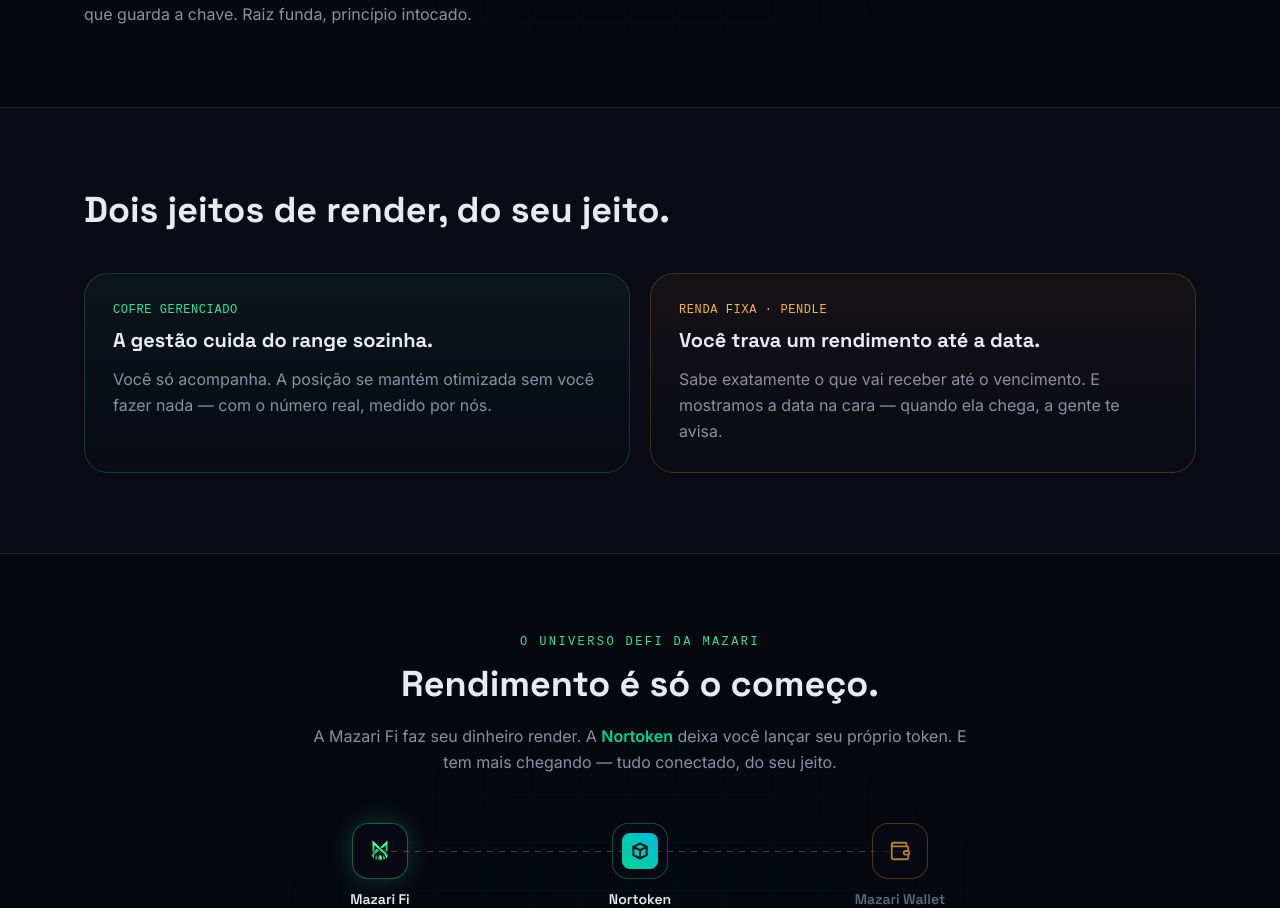
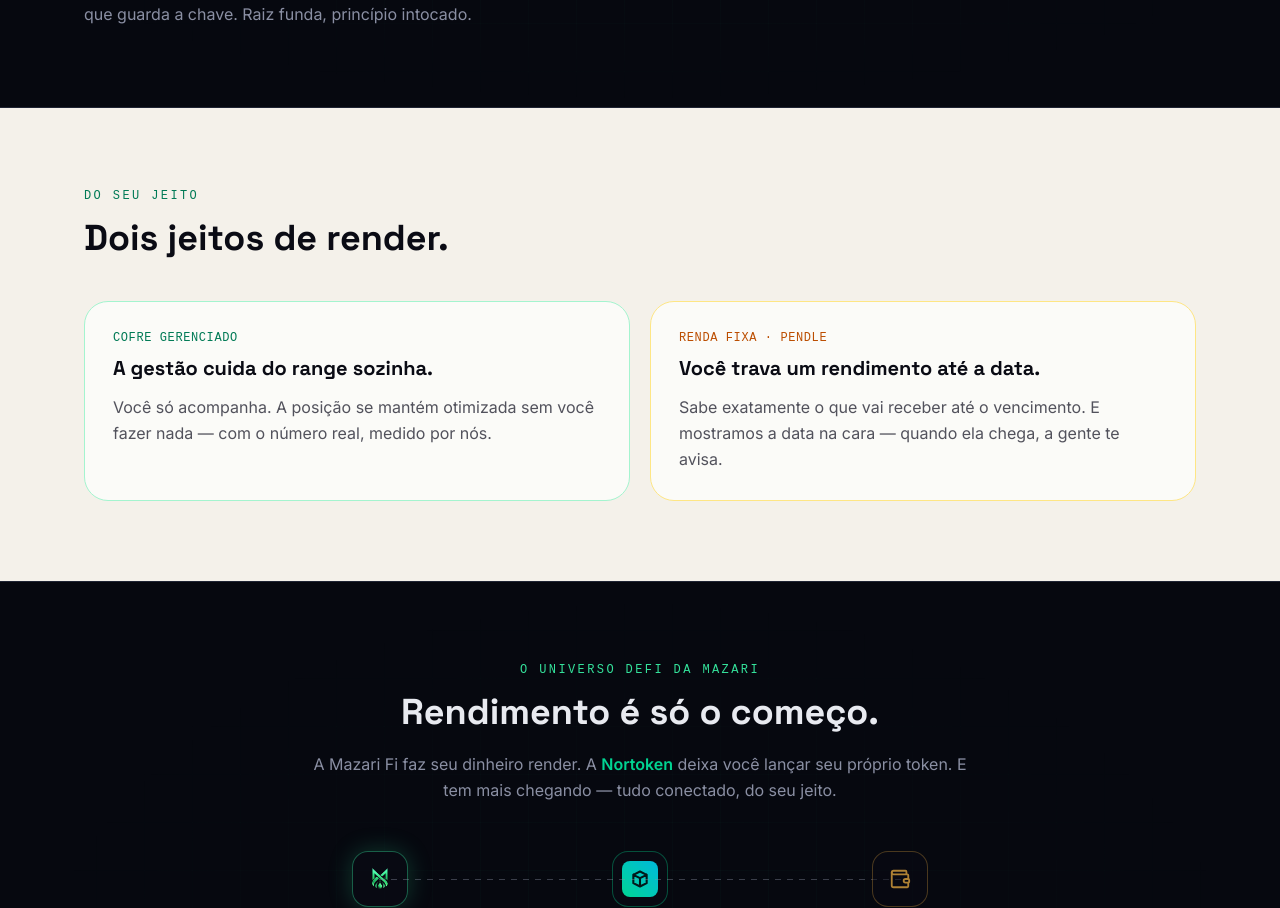
Before and after one commit to Opresida/mazarifi, a React (Vite) app in the folder app/: page / in a window 1280 px wide. Shown: the part 3951-4859 px from the top of the page. Built offline with nearby package versions, Linux system fonts and the light colour scheme; no server answers.

Commit message:
style(landing): 'Dois jeitos de render' vira secao clara (2a quebra de cor) - ritmo dark/claro intencional, a Honestidade nao fica mais sozinha

```diff
--- a/app/src/pages/Landing.tsx
+++ b/app/src/pages/Landing.tsx
@@ -210,28 +210,31 @@
         </div>
       </section>
 
-      {/* S6 — Gerenciadas + Pendle */}
-      <section className="mx-auto max-w-6xl px-5 py-20">
+      {/* S6 — Gerenciadas + Pendle (seção CLARA — 2ª quebra de cor) */}
+      <section className="bg-bone text-ink">
+        <div className="mx-auto max-w-6xl px-5 py-20">
           <Reveal>
-          <h2 className="font-display max-w-2xl text-3xl font-bold leading-tight text-ftext sm:text-4xl">
-            Dois jeitos de render, do seu jeito.
+            <p className="font-mono text-xs uppercase tracking-[0.2em] text-emerald-700">do seu jeito</p>
+            <h2 className="font-display mt-3 max-w-2xl text-3xl font-bold leading-tight sm:text-4xl">
+              Dois jeitos de render.
             </h2>
           </Reveal>
           <div className="mt-10 grid gap-5 lg:grid-cols-2">
             <Reveal>
-            <div className="h-full rounded-3xl border border-lime/20 bg-gradient-to-b from-lime/5 to-transparent p-7">
-              <p className="font-mono text-xs uppercase tracking-wider text-lime">cofre gerenciado</p>
-              <h3 className="font-display mt-2 text-xl font-bold text-ftext">A gestão cuida do range sozinha.</h3>
-              <p className="mt-3 leading-relaxed text-muted">Você só acompanha. A posição se mantém otimizada sem você fazer nada — com o número real, medido por nós.</p>
+              <div className="h-full rounded-3xl border border-emerald-200 bg-white/70 p-7">
+                <p className="font-mono text-xs uppercase tracking-wider text-emerald-700">cofre gerenciado</p>
+                <h3 className="font-display mt-2 text-xl font-bold text-ink">A gestão cuida do range sozinha.</h3>
+                <p className="mt-3 leading-relaxed text-zinc-600">Você só acompanha. A posição se mantém otimizada sem você fazer nada — com o número real, medido por nós.</p>
               </div>
             </Reveal>
             <Reveal delay={0.08}>
-            <div className="h-full rounded-3xl border border-amber/20 bg-gradient-to-b from-amber/5 to-transparent p-7">
-              <p className="font-mono text-xs uppercase tracking-wider text-amber">renda fixa · pendle</p>
-              <h3 className="font-display mt-2 text-xl font-bold text-ftext">Você trava um rendimento até a data.</h3>
-              <p className="mt-3 leading-relaxed text-muted">Sabe exatamente o que vai receber até o vencimento. E mostramos a data na cara — quando ela chega, a gente te avisa.</p>
+              <div className="h-full rounded-3xl border border-amber-200 bg-white/70 p-7">
+                <p className="font-mono text-xs uppercase tracking-wider text-amber-700">renda fixa · pendle</p>
+                <h3 className="font-display mt-2 text-xl font-bold text-ink">Você trava um rendimento até a data.</h3>
+                <p className="mt-3 leading-relaxed text-zinc-600">Sabe exatamente o que vai receber até o vencimento. E mostramos a data na cara — quando ela chega, a gente te avisa.</p>
               </div>
             </Reveal>
+          </div>
         </div>
       </section>
 
```
Lines whose indentation alone changed are shown as unchanged.
